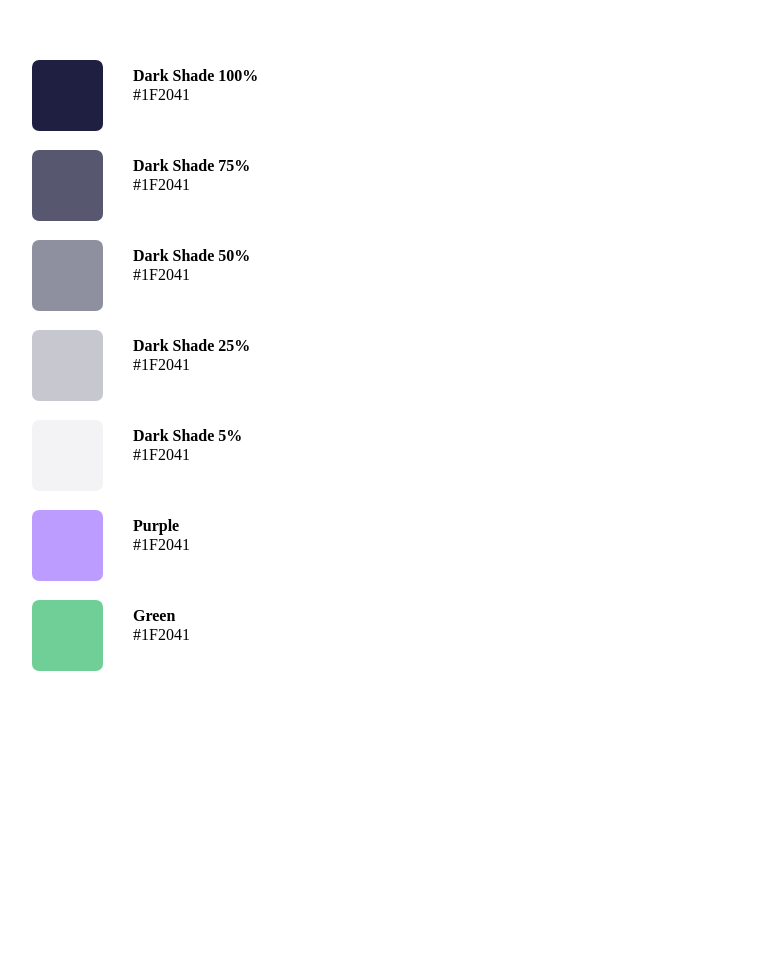
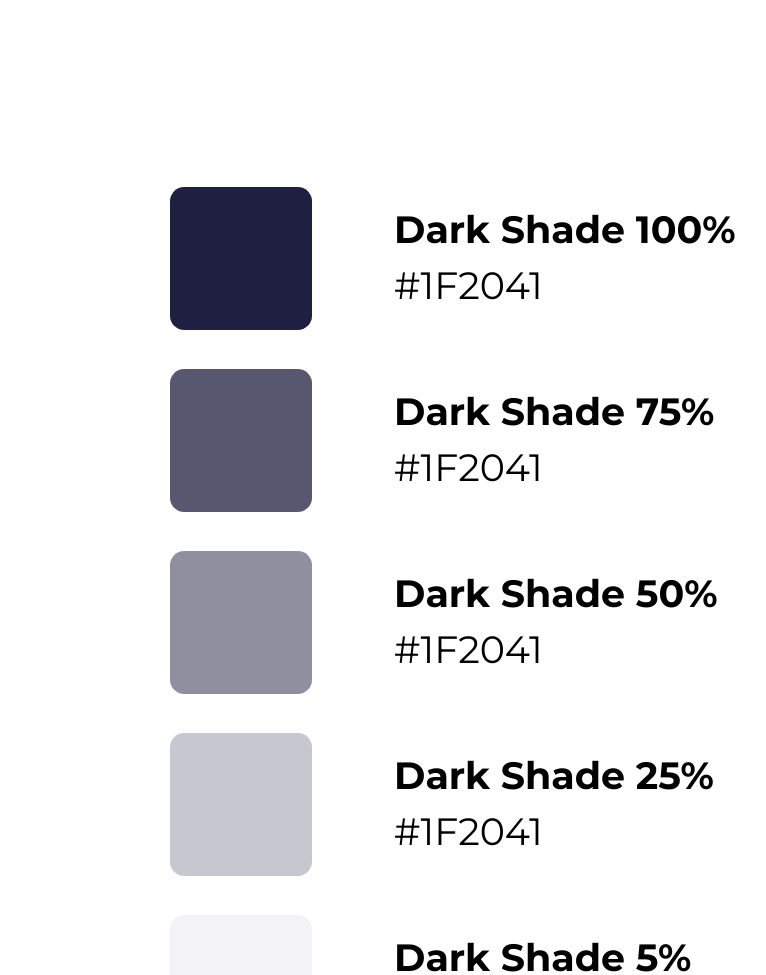
Before and after one commit to Tema1313/MetaLamp, a plain HTML site: page index.html in a window 1280 px wide. Shown: the part 104-1079 px from the top of the page, without its empty margins (121-887 px from the left). Before the commit the page ends 800 px from the top, so only its background shows below. Drawn offline with Linux system fonts and the light colour scheme.

Commit message:
изменил квадраты
Используя Perfect Pixel, понял, что у меня абсолютно не те размеры страницы, пришлось переделывать все размеры. Теперь они соответствуют. Осталось лого и H1 и т.д. После этого первый вариант страницы с точки зрения кода завершится

```diff
--- a/index.html
+++ b/index.html
@@ -1,72 +1,64 @@
 <!DOCTYPE html>
 <html lang="en">
 <head>
+    <link href="https://fonts.googleapis.com/css2?family=Montserrat:wght@400;700&display=swap" rel="stylesheet">
     <meta charset="UTF-8">
     <meta http-equiv="X-UA-Compatible" content="IE=edge">
     <meta name="viewport" content="width=device-width, initial-scale=1.0">
+    <link rel = "stylesheet" href = "style.css">
     <title>Главная</title>
-    <link rel = "stylesheet" href = "style.css" >
 </head>
     <body>
         <section class="box">
             <article class="article">
                 <div style = "background-color:#1F2041; opacity: 1;" class = "d1"></div>
-            <div class = "otstup">
-                <p><strong>Dark Shade 100%</strong></p>
-                <p class = "malotstup">#1F2041</p>
+                <div class = "space">
+                    <p>Dark Shade 100%</p>
+                    <p class = "subtytle">#1F2041</p>
                 </div>
             </article>
             <article class = "article">
                 <div style = "background-color:#1F2041; opacity: 0.75;"  class = "d1"></div>
-            <div class = "otstup">
-                <p><strong>Dark Shade 75%</strong></p>
-                <p class = "malotstup">#1F2041</p>
+                <div class = "space">
+                    <p>Dark Shade 75%</p>
+                    <p class = "subtytle">#1F2041</p>
                 </div>
             </article>
             <article class = "article">
                 <div style = "background-color:#1F2041; opacity: 0.5;" class = "d1"></div>
-            <div class = "otstup">
-                <p><strong>Dark Shade 50%</strong></p>
-                <p class = "malotstup">#1F2041</p>
+                <div class = "space">
+                    <p>Dark Shade 50%</p>
+                    <p class = "subtytle">#1F2041</p>
                 </div>
             </article>
             <article class = "article">
                 <div style = "background-color:#1F2041; opacity: 0.25;"  class = "d1"></div>
-            <div class = "otstup">
-                <p><strong>Dark Shade 25%</strong></p>
-                <p class = "malotstup">#1F2041</p>
+                <div class = "space">
+                    <p>Dark Shade 25%</p>
+                    <p class = "subtytle">#1F2041</p>
                 </div>
             </article>
             <article class = "article">
                 <div style = "background-color:#1F2041; opacity: 0.05;"  class = "d1"></div>
-            <div class = "otstup">
-                <p><strong>Dark Shade 5%</strong></p>
-                <p class = "malotstup">#1F2041</p>
+                <div class = "space">
+                    <p>Dark Shade 5%</p>
+                    <p class = "subtytle">#1F2041</p>
                 </div>
             </article>
             <article class = "article">
                 <div style = "background-color:#BC9CFF;"  class = "d1"></div>
-            <div class = "otstup">
-                <p><strong>Purple</strong></p>
-                <p class = "malotstup">#1F2041</p>
+                <div class = "space ">
+                    <p>Purple</p>
+                    <p class = "subtytle">#BC9CFF</p>
                 </div>
             </article>
             <article class = "article">
                 <div style = "background-color:#6FCF97;" class = "d1"></div>
-            <div class = "otstup">
-                <p><strong>Green</strong></p>
-                <p class = "malotstup">#1F2041</p>
+                <div class = "space">
+                    <p>Green</p>
+                    <p class = "subtytle">#6FCF97</p>
                 </div>
             </article>
         </section>
-
-    <!--<div style = "background-color:#1F2041; opacity: 0.75;"  class = "d1"></div>
-    <div style = "background-color:#1F2041; opacity: 0.5;" class = "d1"></div>
-    <div style = "background-color:#1F2041; opacity: 0.25;" class = "d1"></div>
-    <div style = "background-color:#1F2041; opacity: 0.05;" class = "d1"></div>
-    <div style = "background-color:#BC9CFF;" class = "d1"></div>
-    <div style = "background-color:#6FCF97;" class = "d1"></div>-->
-
-
     </body>
 </html>
--- a/style.css
+++ b/style.css
@@ -1,29 +1,38 @@
+body{
+    font-family: 'Montserrat', sans-serif;
+}
+
 .d1 {
-    width: 71px;
-    height:71px;
+    width: 142px;
+    height:143px;
     border-radius: 10%;
     margin-top:19px;
 }
 
 .box{
-    margin-left: 145px;
-    margin-top:145px;
-}
-
-.text{
-    color:#1F2041; opacity: 1;
-    margin:0px;
+    margin-left: 283px;
+    margin-top:272px;
+    margin-bottom:145px;
 }
 
 .article {
-    display: flex;
+    display:flex;
+    margin-top:12px;
 }
 
-.otstup{
-    margin-left:30px;
+.space{
+    font-family: Montserrat;
+    font-style: normal;
+    font-size: 38px;
+    font-weight: 700;
+    line-height: 28px;
+    display: block;
+    align-items: center;
     margin-top:10px;
+    margin-left: 82px;
 }
 
-.malotstup{
-    margin-top:-15px;
+.subtytle{
+    margin-top: -10px;
+    font-weight: 400;
 }
```
Lines whose indentation alone changed are shown as unchanged.
